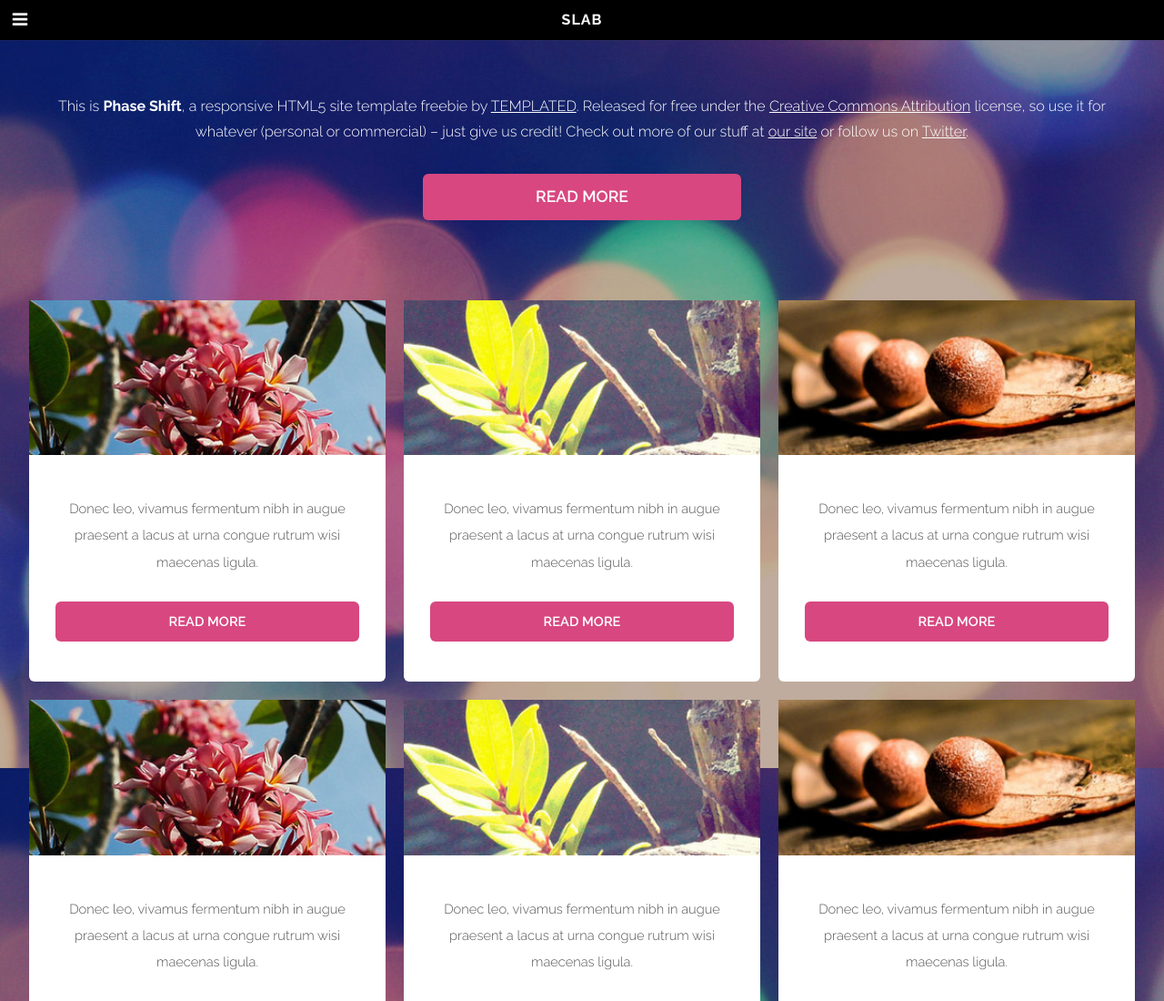
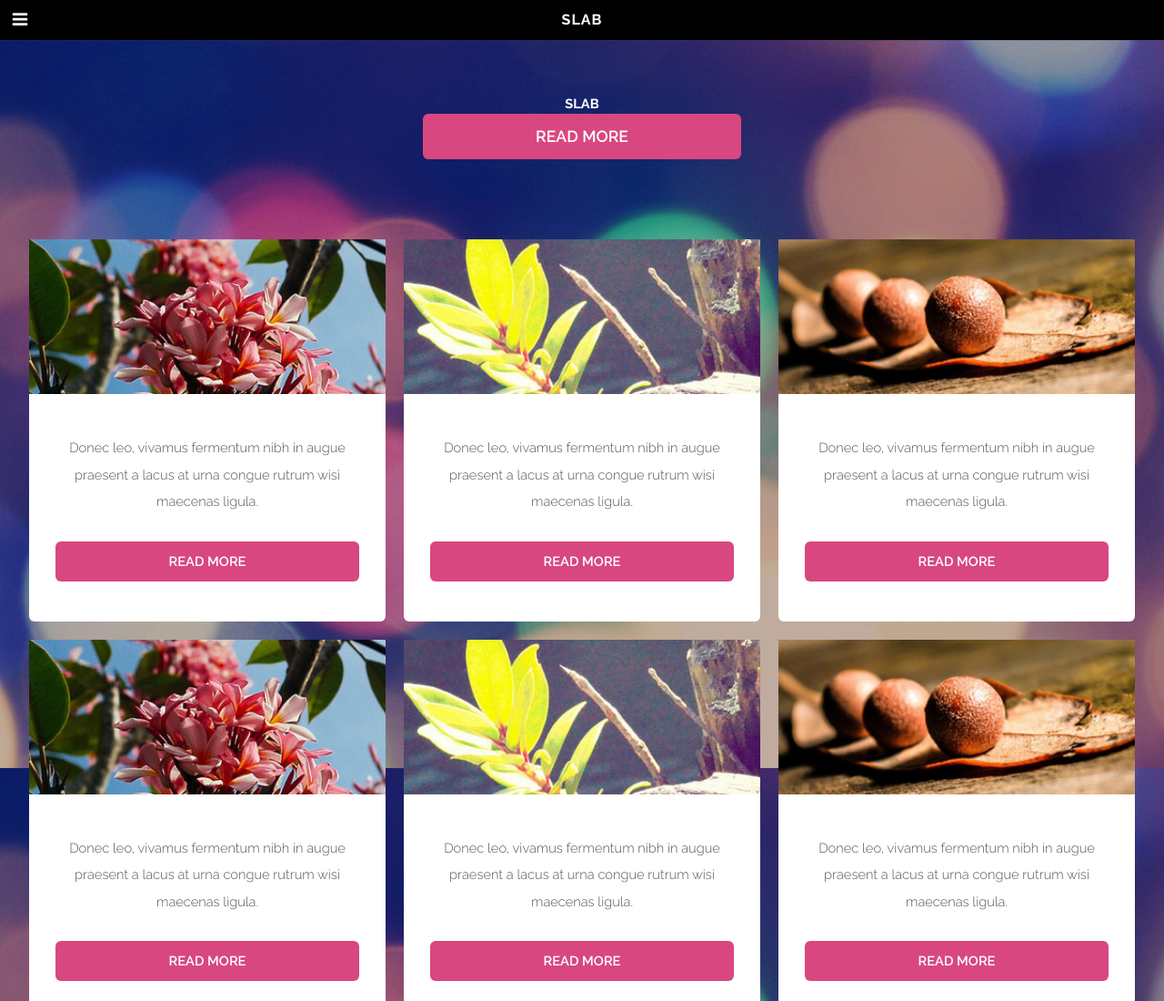
Before and after one commit to sprz05/SLABv1.1, a plain HTML site: page index.html in a window 1280 px wide. Shown: the top 1100 px of the page at 91% size. Drawn offline with Linux system fonts and the light colour scheme.

Commit message:
initial commit

```diff
--- a/index.html
+++ b/index.html
@@ -31,7 +31,7 @@
 				<!-- Header -->
 					<div id="header" class="skel-panels-fixed">
 						<div id="logo">
-							<h1><a href="index.html">SLAB</a></h1>
+							<h1>SLAB</h1>
 							<span class="tag">School advice/tips/resources.</span>
 						</div>
 						<nav id="nav">
@@ -47,7 +47,7 @@
 				<!-- Banner -->
 					<div id="banner" class="container">
 						<section>
-							<p>This is <strong>Phase Shift</strong>, a responsive HTML5 site template freebie by <a href="http://templated.co">TEMPLATED</a>. Released for free under the <a href="http://templated.co/license">Creative Commons Attribution</a> license, so use it for whatever (personal or commercial) &ndash; just give us credit! Check out more of our stuff at <a href="http://templated.co">our site</a> or follow us on <a href="http://twitter.com/templatedco">Twitter</a>.</p>
+							<h1>SLAB</h1>
 							<a href="#" class="button medium">Read More</a>
 						</section>
 					</div>
```
